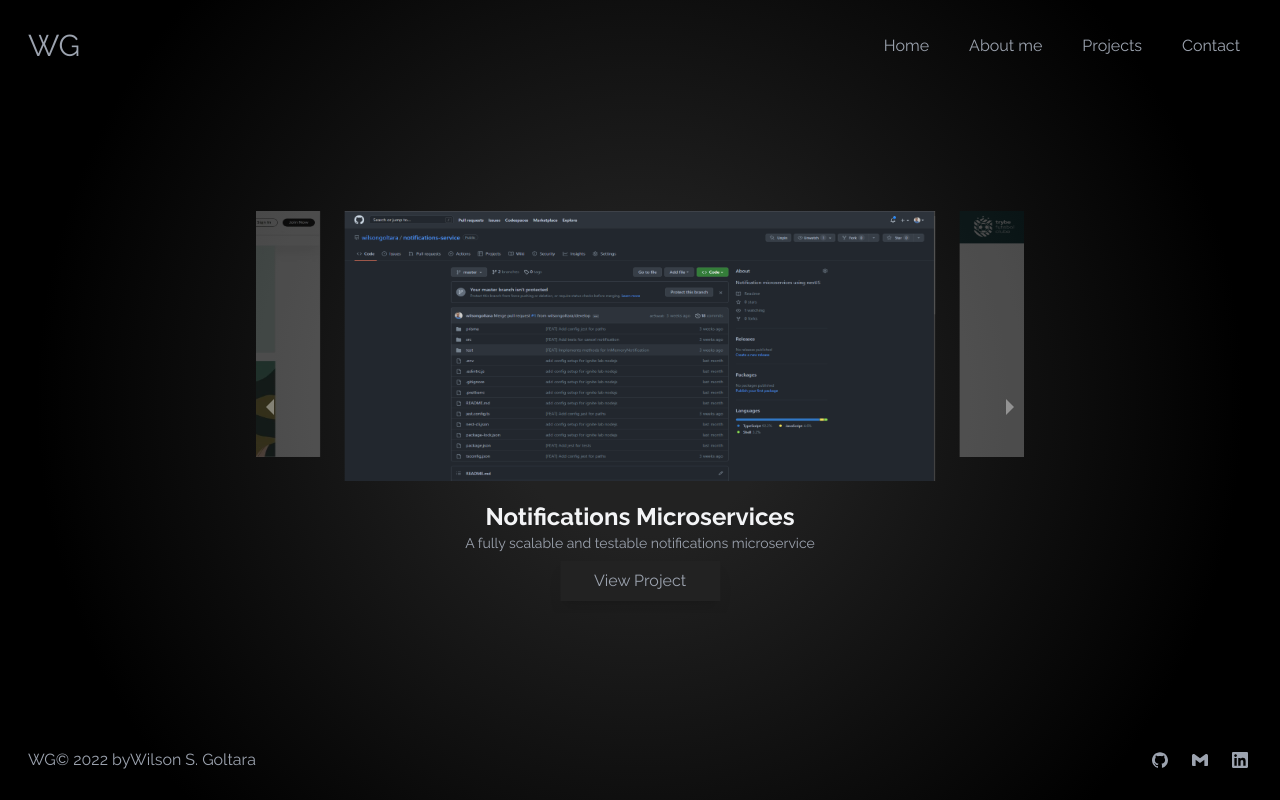
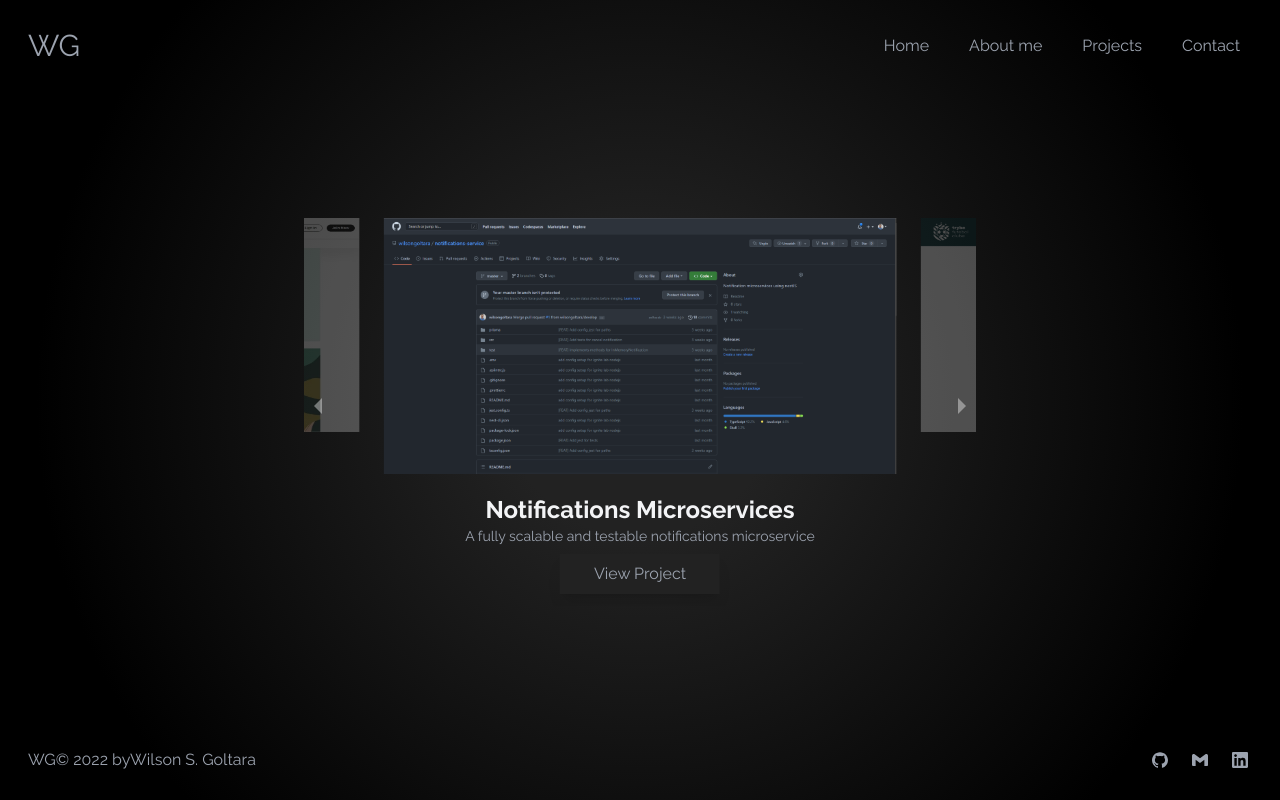
Before and after one commit to wilsongoltara/portfolio-nextjs, a Next.js app: page /projects in a window 1280 px wide. Built offline with nearby package versions, Linux system fonts and the light colour scheme.

Commit message:
feat: add context in infra

```diff
--- a/pages/about.tsx
+++ b/pages/about.tsx
@@ -1,6 +1,6 @@
 import me from '@public/images/me.webp';
 import ContentAboutMe from '@components/ContentAboutMe';
-import {AppContext} from '@infra/components/Layout';
+import {AppContext} from '@infra/context/AppContext';
 import {stacks} from '@lib/stacks';
 import {useContext} from 'react';
 import PageTitle from '@components/PageTitle';
--- a/pages/projects.tsx
+++ b/pages/projects.tsx
@@ -1,5 +1,5 @@
 import ProjectsCarousel from '@patterns/ProjectsCarousel';
-import {AppContext} from '@infra/components/Layout';
+import {AppContext} from '@infra/context/AppContext';
 import {useContext} from 'react';
 import PageTitle from '@components/PageTitle';
 
@@ -7,7 +7,7 @@ export default function Projects(){
   const { nav } = useContext(AppContext);
 
   return (
-    <section className={`${nav ? 'hidden' : null} flex flex-col items-center`}>
+    <section className={`${nav ? 'hidden' : null} flex flex-col items-center max-w-[90%]:`}>
       <PageTitle>Projects</PageTitle>
       <ProjectsCarousel />
     </section>
--- a/src/components/Card.tsx
+++ b/src/components/Card.tsx
@@ -1,11 +1,11 @@
 import {CardProps} from '@interfaces/interfaceProps';
-import Image from 'next/image';
+import Image from 'next/legacy/image';
 import DescriptionProject from '@components/DescriptionProject';
 
 export default function Card({pathImage, nameProject, description, link, isSelected}: CardProps) {
   return (
     <div className={`flex flex-col items-center m-3 text-gray-400 ${isSelected ? 'opacity-1' : 'opacity-25'}`}>
-      <Image src={pathImage} alt="Project developed by Wilson Goltara" height={isSelected ? 275 : 250} width={600}/>
+      <Image src={pathImage} alt="Project developed by Wilson Goltara" height={isSelected ? 300 : 250} width={600}/>
       {isSelected && (
         <DescriptionProject nameProject={nameProject} description={description} link={link}/>
       )}
--- a/src/infra/components/Layout.tsx
+++ b/src/infra/components/Layout.tsx
@@ -1,22 +1,19 @@
 import {ChildrenProps} from '@interfaces/interfaceProps';
-import {createContext, useState} from 'react';
 import Footer from '@patterns/Footer';
 import NavBar from '@patterns/NavBar';
 import Head from '@infra/components/Head';
 import Content from '@patterns/Content';
-
-export const AppContext = createContext(null);
+import AppContextProvider from '@infra/context/AppContext';
 
 export default function Layout({children}: ChildrenProps) {
-  const [nav, setNav] = useState(false);
 
   return (
     <div className="layout">
       <Head>Wilson Goltara</Head>
-      <AppContext.Provider value={{nav, setNav}}>
+      <AppContextProvider>
         <NavBar/>
         <Content>{children}</Content>
-      </AppContext.Provider>
+      </AppContextProvider>
       <Footer/>
     </div>
   );
--- /dev/null
+++ b/src/infra/context/AppContext.tsx
@@ -0,0 +1,23 @@
+import { ChildrenProps } from '@interfaces/interfaceProps';
+import {createContext, Dispatch, SetStateAction, useMemo, useState} from 'react';
+
+interface AppContextInterface {
+  nav: boolean,
+  setNav: Dispatch<SetStateAction<boolean>>;
+}
+
+export const AppContext = createContext<AppContextInterface>(null);
+
+export default function AppContextProvider({children}: ChildrenProps) {
+  const [nav, setNav] = useState(false);
+
+  const context = useMemo(() => ({nav, setNav}), [nav]);
+
+  return (
+    <>
+      <AppContext.Provider value={context}>
+        {children}
+      </AppContext.Provider>
+    </>
+  );
+}
--- a/src/patterns/NavBar/Menu.tsx
+++ b/src/patterns/NavBar/Menu.tsx
@@ -1,4 +1,4 @@
-import {AppContext} from '@infra/components/Layout';
+import {AppContext} from '@infra/context/AppContext';
 import {MenuProps} from '@interfaces/interfaceProps';
 import {useContext} from 'react';
 import {FaBars, FaTimes} from 'react-icons/fa';
@@ -23,7 +23,7 @@ export default function Menu({ links }: MenuProps) {
           <Links
             links={links}
             classList="burger-menu"
-            classItem="item py-5 text-3xl"
+            classItem="text-gray-200 py-4 text-2xl"
             onClick={() => setNav(!nav)}
           />
         )}
--- a/src/patterns/ProjectsCarousel/index.tsx
+++ b/src/patterns/ProjectsCarousel/index.tsx
@@ -3,12 +3,13 @@ import {Carousel} from 'react-responsive-carousel';
 import 'react-responsive-carousel/lib/styles/carousel.min.css';
 import Card from '@components/Card';
 
+const customRenderItem = (item, props) => <item.type {...item.props} {...props} />;
+
 export default function ProjectsCarousel() {
-  const customRenderItem = (item, props) => <item.type {...item.props} {...props} />;
 
   return (
     <Carousel
-      className='w-[90%] max-w-3xl min-w-[320px]'
+      className='max-w-2xl min-w-[320px]'
       emulateTouch
       centerMode
       selectedItem={1}
--- a/styles/globals.css
+++ b/styles/globals.css
@@ -30,7 +30,7 @@
   }
 
   .burger-menu {
-    @apply flex flex-col justify-center items-center absolute md:hidden right-0 w-3/5 h-1/2 bg-gradient-to-b from-gray-900 to-black text-gray-100;
+    @apply flex flex-col justify-center items-center absolute md:hidden right-2 w-2/5 h-1/2 divide-y bg-slate-700 rounded-sm divide-gray-600;
   }
 
   .name-of-developer {
```
